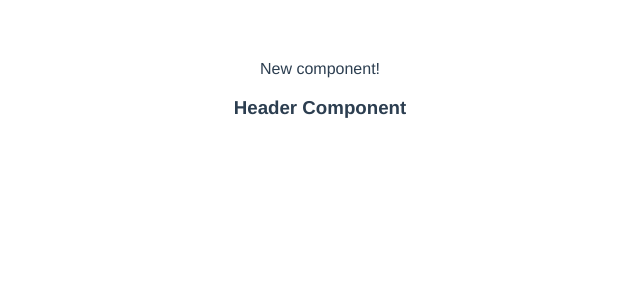
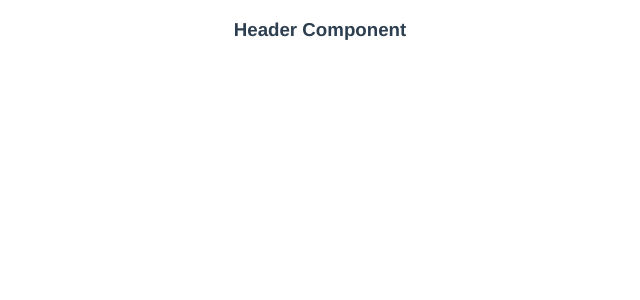
Before and after one commit to AlexandraPuchianu/FirstVueApp, a Vue app in the folder first-vue-app/: page / in a window 1280 px wide. Shown: the top 300 px of the page, without its empty margins (320-960 px from the left). Built offline with nearby package versions, Linux system fonts and the light colour scheme.

Commit message:
Removed FirstComponent from main component.

```diff
--- a/first-vue-app/src/App.vue
+++ b/first-vue-app/src/App.vue
@@ -1,19 +1,16 @@
 <template>
   <div id="app">
-    <FirstComponent/>
     <HeaderComponent/>
   </div>
 </template>
 
 <script>
-import FirstComponent from './components/FirstComponent.vue'
 import HeaderComponent from './components/HeaderComponent.vue'
 
 
 export default {
   name: 'App',
   components: {
-    FirstComponent,
     HeaderComponent
   }
 }
@@ -26,6 +23,5 @@ export default {
   -moz-osx-font-smoothing: grayscale;
   text-align: center;
   color: #2c3e50;
-  margin-top: 60px;
 }
 </style>
```
